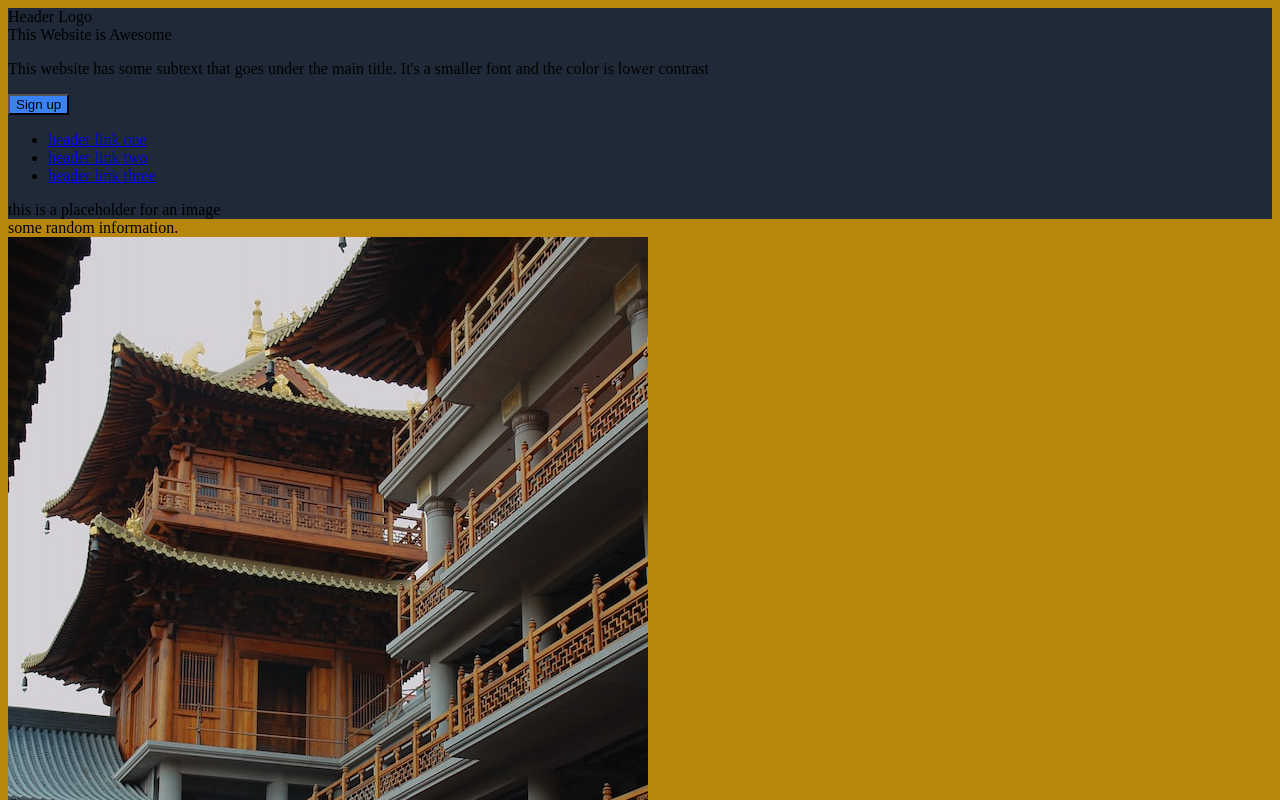
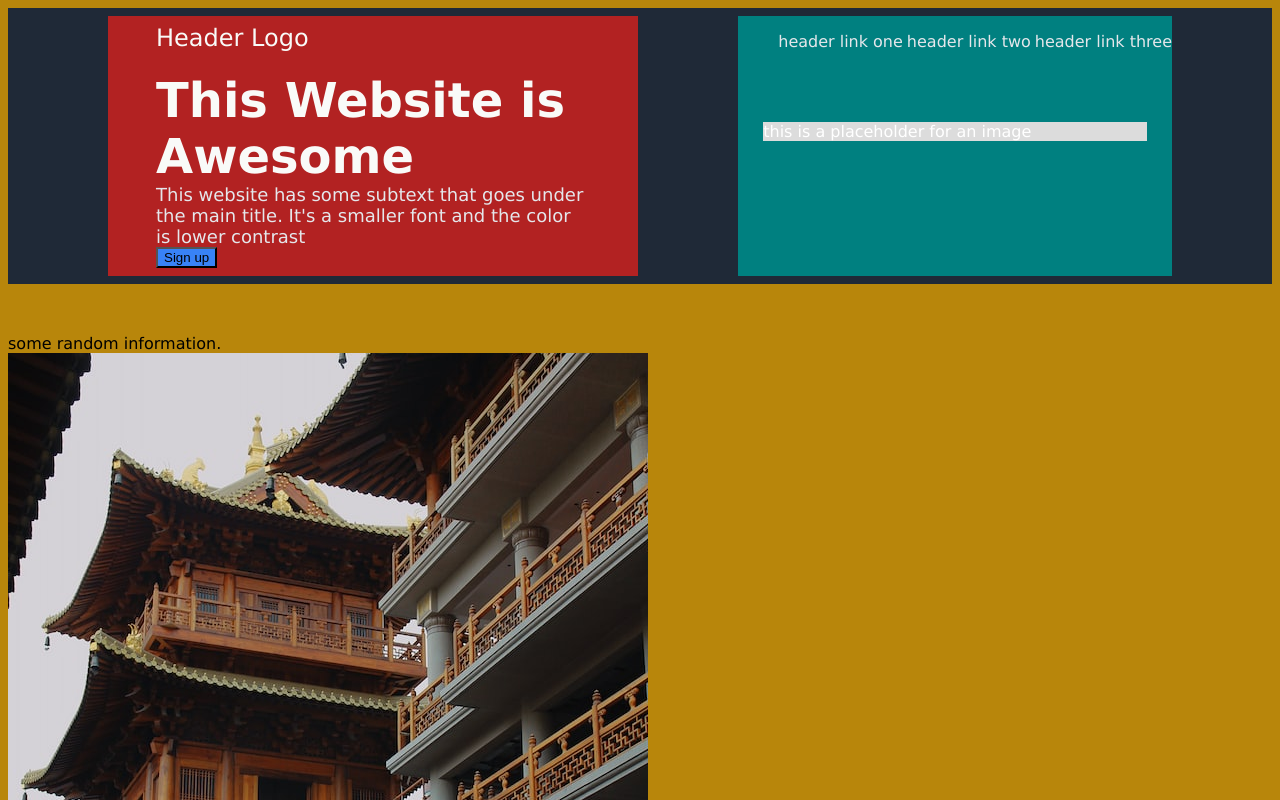
Before and after one commit to 07sanad/Landing_page, a plain HTML site: page index.html in a window 1280 px wide. Shown: the top 800 px of the page. Drawn offline with Linux system fonts and the light colour scheme.

Commit message:
Pushing all files to git

```diff
--- a/index.html
+++ b/index.html
@@ -11,8 +11,8 @@
     <div class="container1">
         <div class="left-header">
             <div class="logo">Header Logo</div>
-            <div class="subtitle"> This Website is Awesome</div>
-            <p class="intro">This website has some subtext that goes under the main title. It's a smaller font and the color is lower contrast</p>
+            <div class="main-text"> This Website is Awesome</div>
+            <div class="sub-text">This website has some subtext that goes under the main title. It's a smaller font and the color is lower contrast</div>
             <button class="click1">Sign up</button>
         </div>
         <div class="right-header">
--- a/style.css
+++ b/style.css
@@ -1,8 +1,69 @@
 body {
-    background-color: darkgoldenrod;
+    background-color: #b8860b;
+    font-family: Verdana, Geneva, Tahoma, sans-serif;
+    display: flex;
+    flex-direction: column;
+
 }
 .container1 {
     background-color: #1F2937;
+    display: flex;
+    padding: 8px 100px;
+    margin-bottom: 50px;
+    color: white;
+    gap: 100px;
+
+}
+
+.left-header {
+    background-color: firebrick;
+    padding: 8px 48px;
+}
+.logo {
+    color: #f9faf8;
+    font-size: 24px;
+    padding-bottom: 20px;
+
+}
+.main-text {
+    color: #f9faf8;
+    font-size: 48px;
+    font-weight: bolder;
+
+}
+.sub-text {
+    color: #E5E7EB;
+    font-size: 18px;
+
+}
+
+.right-header {
+    display: flex;
+    flex-direction: column;
+    background-color: teal;
+    padding: 0px;
+    margin-bottom: 0px;
+}
+
+.links {
+    display: flex;
+    width: max-content;
+    gap: 4px;
+    flex-shrink: 0px;
+}
+ul {
+    list-style-type: none;
+
+
+}
+a {
+    color: #E5E7EB;
+    text-decoration: none;
+}
+.placeholder {
+    background-color: gainsboro;
+    margin: 55px 25px;
+
 }
 .container2 {}
 .content2 {
```
